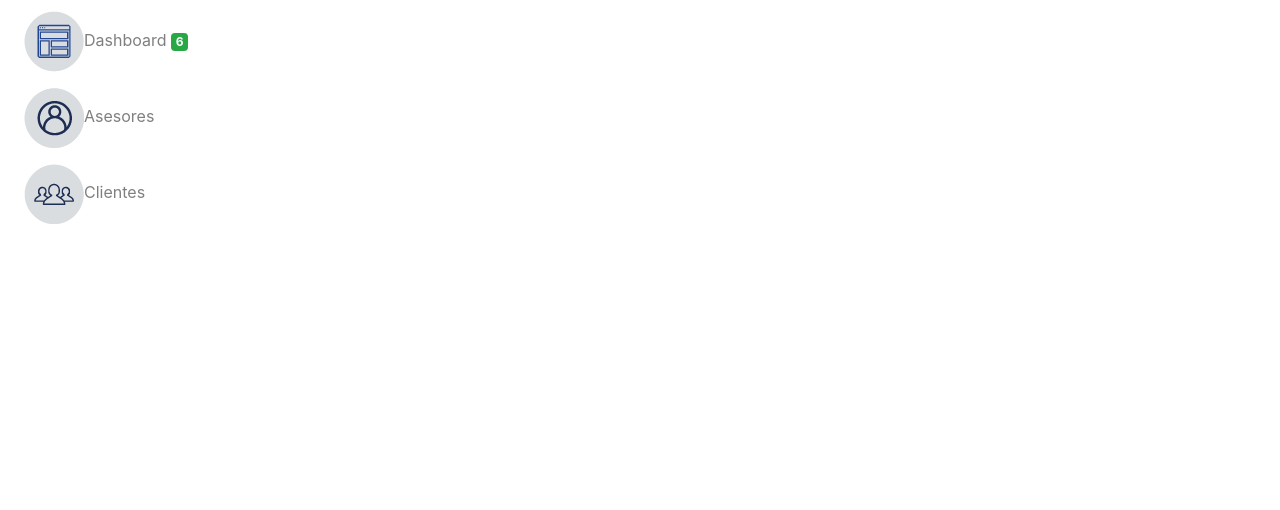
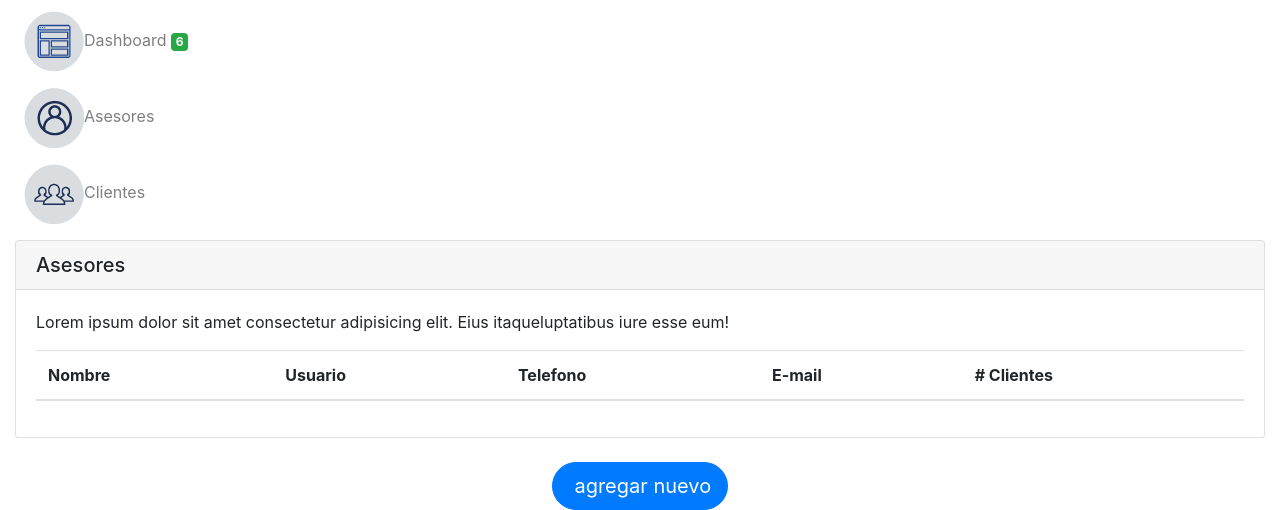
Before and after one commit to jeroguzman/formulario-hipotecaria, a Django app: page /asesores/1/1/ in a window 1280 px wide. Shown: the part 391-901 px from the top of the page. Before the commit the page ends 615 px from the top, so only its background shows below. Run offline with Django 3.2, Linux system fonts and the light colour scheme; lists and menus that the app fills with data are empty; some libraries are stand-ins or nearby versions.

Commit message:
formulariolist

```diff
--- a/FormularioHipotecaria/applications/asesores/templates/asesores/asesores_list.html
+++ b/FormularioHipotecaria/applications/asesores/templates/asesores/asesores_list.html
@@ -69,7 +69,7 @@
                                 <div class="d-flex">
 
                                     <input type="button" class="btn btn-teal btn-primary btn-lg rounded-pill lift lift-sm"
-                                   value=" agregar nueo">
+                                   value=" agregar nuevo">
 
                                 </div>
                             </a>
--- a/FormularioHipotecaria/applications/asesores/urls.py
+++ b/FormularioHipotecaria/applications/asesores/urls.py
@@ -1,5 +1,5 @@
 from django.urls import path
-from .views import  asesorListView, asesorDetailView
+from .views import  asesorListView, asesorDetailView, asesorCreateView
 from . import views
 
 urlpatterns = [
@@ -7,6 +7,6 @@
 
     path("asesores/", views.asesorListView.as_view(), name='a-asesores'),
     path('<int:pk>/<slug:slug>/', asesorDetailView.as_view(), name='a-asesor'),
-
+    path("nuevoasesor/", views.asesorCreateView.as_view(), name='a-nuevoasesor'),
 
 ]
--- a/FormularioHipotecaria/applications/asesores/views.py
+++ b/FormularioHipotecaria/applications/asesores/views.py
@@ -16,7 +16,8 @@
     form_class = forms.form_Asesores
     template_name = 'asesores/asesores_list.html'
 
-class asesorCreate(CreateView):
+class asesorCreateView(CreateView):
     model = asesores
     form_class = asesores
-    success_url = reverse_lazy('asesores:asesores_list')
+    success_url = reverse_lazy('asesores/nuevoAsesor.html')
+    template_name = 'asesores/nuevoAsesor.html'
--- a/FormularioHipotecaria/templates/dashboard/base.html
+++ b/FormularioHipotecaria/templates/dashboard/base.html
@@ -18,7 +18,7 @@
 
 <body>
 
-{% block content-asesor %}
+{% block content-dashboard %}
  {% endblock %}
 
 
```
